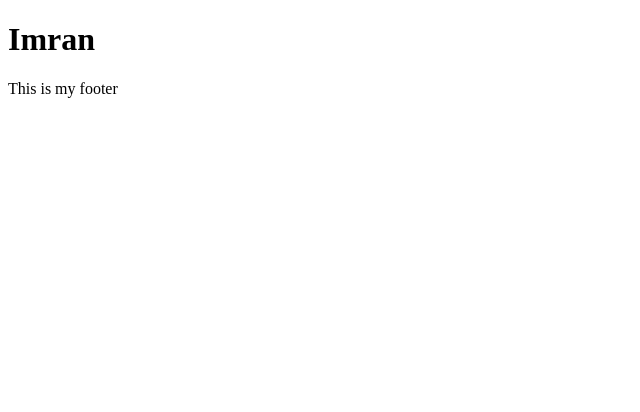
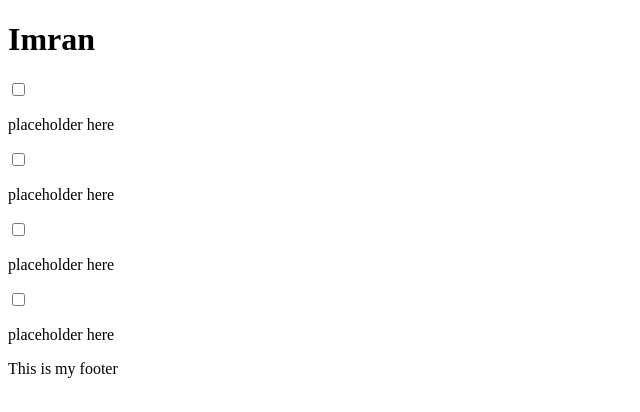
Before and after one commit to imran-kkz/react-todo, a React (Create React App) app in the folder my-app/: page / in a window 1280 px wide. Shown: the top 412 px of the page, without its empty margins (0-640 px from the left). Built offline with nearby package versions, Linux system fonts and the light colour scheme.

Commit message:
adding base app

```diff
--- a/my-app/src/components/MainContent.js
+++ b/my-app/src/components/MainContent.js
@@ -4,6 +4,17 @@ function MainContent() {
     return(
         <div>
             {/* render checkboxes here  */}
+            <input type="checkbox" />
+            <p>placeholder here</p>
+
+            <input type="checkbox" />
+            <p>placeholder here</p>
+
+            <input type="checkbox" />
+            <p>placeholder here</p>
+
+            <input type="checkbox" />
+            <p>placeholder here</p>
         </div>
     )
 }
```
